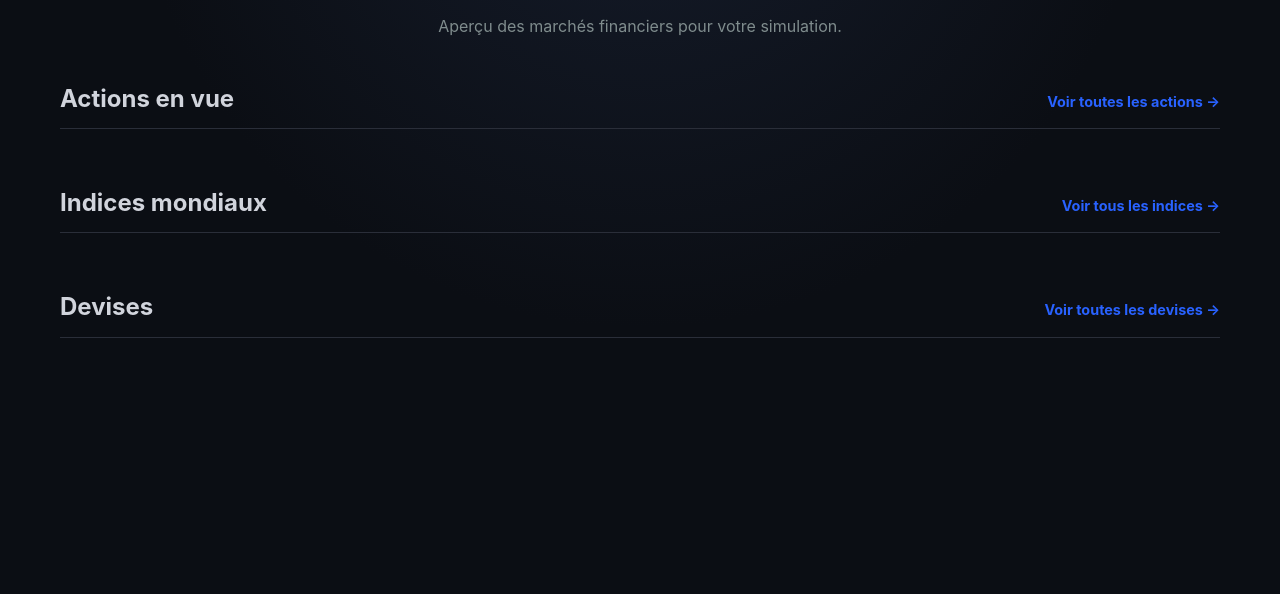
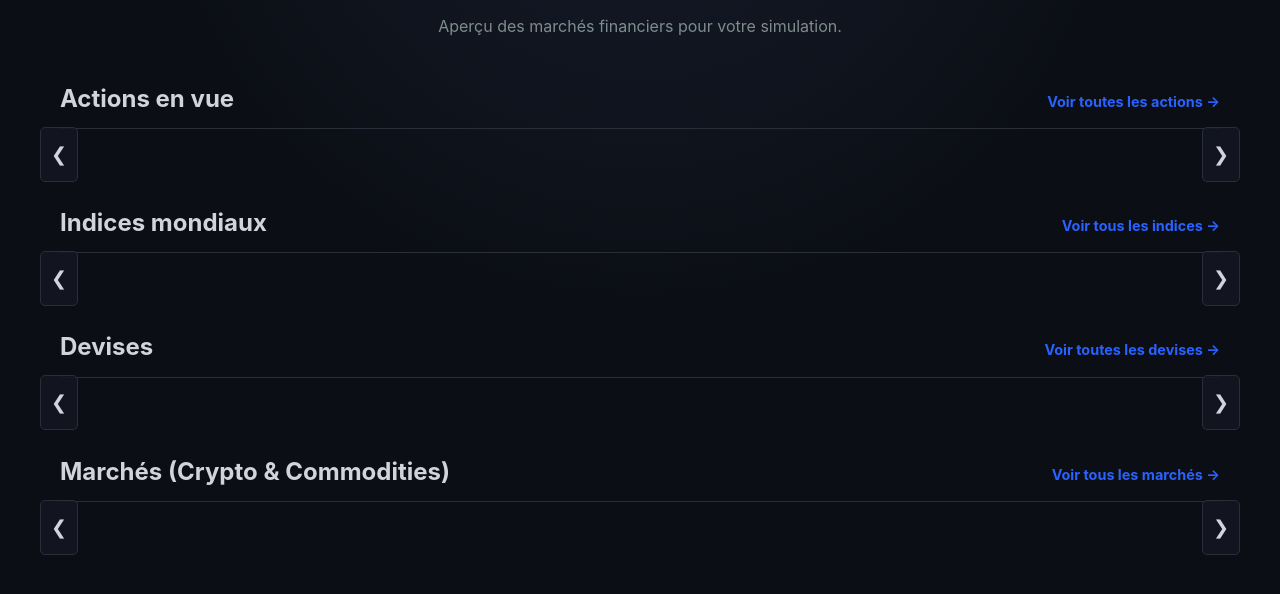
Before and after one commit to lauralxsss/saes3, a plain HTML site: page trader-et-investir/trader-et-investir.html in a window 1280 px wide. Shown: the part 184-778 px from the top of the page. Drawn offline with Linux system fonts and the light colour scheme.

Commit message:
modification noms sous pages trader et investir

```diff
--- a/css/style.css
+++ b/css/style.css
@@ -534,7 +534,7 @@ body.trader-investir { background-color: var(--bg-main); color: var(--text-main)
 }
 
 
-/* --------------------------------------------- */
+/* ----------------------- page trader et investir ---------------------- */
 
 .hidden-element {
     display: none !important;
--- a/trader-et-investir/trader-et-investir.html
+++ b/trader-et-investir/trader-et-investir.html
@@ -4,7 +4,6 @@
     <meta charset="UTF-8">
     <meta name="viewport" content="width=device-width, initial-scale=1.0">
     <title>Trader et Investir - Simulation Boursière</title>
-    <link rel="stylesheet" href="/css/style.css">
     <link rel="stylesheet" href="/css/style.css">
 </head>
 <body class="trader-investir">
@@ -23,20 +22,15 @@
                 </ul>
             </li>
 
-            <!-- Le menu Portefeuille a été retiré d'ici -->
-
             <li><a href="#">Actus</a></li>
             <li><a href="#">Classement</a></li>
             <li><a href="#">Conseils boursiers</a></li>
         </ul>
 
-        <!-- Zone d'authentification et Profil -->
         <div class="nav-auth">
-            <!-- Bouton classique -->
             <button id="login-btn" class="btn-login">Connexion</button>
 
-            <!-- Profil connecté (Caché par défaut) -->
-            <div id="user-menu" style="display: none;">
+            <div id="user-menu" class="hidden-element">
                 <div class="nav-balance price">100 000,00 €</div>
 
                 <div class="dropdown">
@@ -44,24 +38,20 @@
                         <img src="https://ui-avatars.com/api/?name=Alex+Trader&background=3B82F6&color=fff" alt="Profil" class="profile-pic">
                         <span class="profile-name">Alex Trader ▾</span>
                     </div>
-                    <!-- Menu du profil mis à jour avec le portefeuille -->
                     <ul class="dropdown-menu profile-menu">
-                        <!-- Section Portefeuille -->
-                        <li><a href="#" style="font-weight: 600; color: var(--color-primary);">Mon Portefeuille</a></li>
+                        <li><a href="#" class="portfolio-link">Mon Portefeuille</a></li>
                         <li><a href="#">Graphique des actions</a></li>
                         <li><a href="#">Historique des opérations</a></li>
                         <li><a href="#">Recharger le solde</a></li>
 
                         <div class="menu-divider"></div>
 
-                        <!-- Section Paramètres -->
                         <li><a href="#">Préférences</a></li>
                         <li><a href="#">Paramètres du compte</a></li>
 
                         <div class="menu-divider"></div>
 
-                        <!-- Déconnexion -->
-                        <li><a href="#" id="logout-btn" style="color: var(--color-down);">Déconnexion</a></li>
+                        <li><a href="#" id="logout-btn" class="logout-link">Déconnexion</a></li>
                     </ul>
                 </div>
             </div>
@@ -70,26 +60,49 @@
 
     <div class="container">
         <h1>Trader et Investir</h1>
-        <p style="text-align: center; color: #7f8c8d;">Aperçu des marchés financiers pour votre simulation.</p>
+        <p class="subtitle-text">Aperçu des marchés financiers pour votre simulation.</p>
 
         <h2>
             Actions en vue
             <a href="actions.html" class="voir-tout">Voir toutes les actions &rarr;</a>
         </h2>
-        <div class="grid-cards" id="actions-container"></div>
+        <div class="carousel-wrapper">
+            <button class="carousel-btn prev-btn" data-target="actions-container">&#10094;</button>
+            <div class="carousel-track" id="actions-container"></div>
+            <button class="carousel-btn next-btn" data-target="actions-container">&#10095;</button>
+        </div>
 
         <h2>
             Indices mondiaux
             <a href="indices.html" class="voir-tout">Voir tous les indices &rarr;</a>
         </h2>
-        <div class="grid-cards" id="indices-container"></div>
+        <div class="carousel-wrapper">
+            <button class="carousel-btn prev-btn" data-target="indices-container">&#10094;</button>
+            <div class="carousel-track" id="indices-container"></div>
+            <button class="carousel-btn next-btn" data-target="indices-container">&#10095;</button>
+        </div>
 
         <h2>
             Devises
             <a href="devises.html" class="voir-tout">Voir toutes les devises &rarr;</a>
         </h2>
-        <div class="grid-cards" id="devises-container"></div>
+        <div class="carousel-wrapper">
+            <button class="carousel-btn prev-btn" data-target="devises-container">&#10094;</button>
+            <div class="carousel-track" id="devises-container"></div>
+            <button class="carousel-btn next-btn" data-target="devises-container">&#10095;</button>
+        </div>
+
+        <h2>
+            Marchés (Crypto & Commodities)
+            <a href="marches.html" class="voir-tout">Voir tous les marchés &rarr;</a>
+        </h2>
+        <div class="carousel-wrapper">
+            <button class="carousel-btn prev-btn" data-target="marches-container">&#10094;</button>
+            <div class="carousel-track" id="marches-container"></div>
+            <button class="carousel-btn next-btn" data-target="marches-container">&#10095;</button>
+        </div>
     </div>
+
     <script src="/js/script.js"></script>
 </body>
 </html>
```
Also changed, not shown: trader-et-investir/actions/index.html (renamed from trader-et-investir/devises/devises.html, +2 -2 lines), trader-et-investir/indices/index.html (renamed from trader-et-investir/indices/indices.html).
